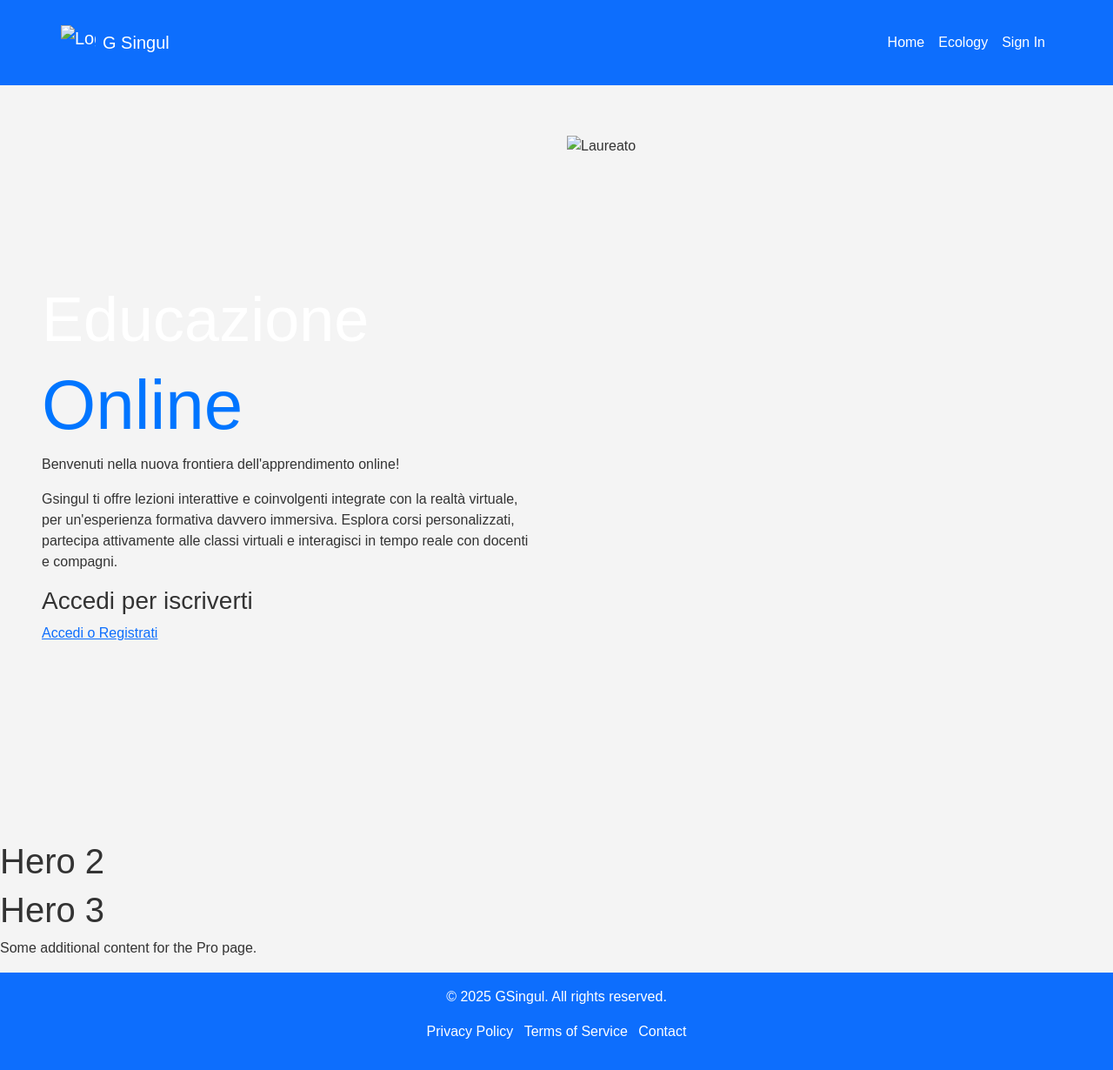
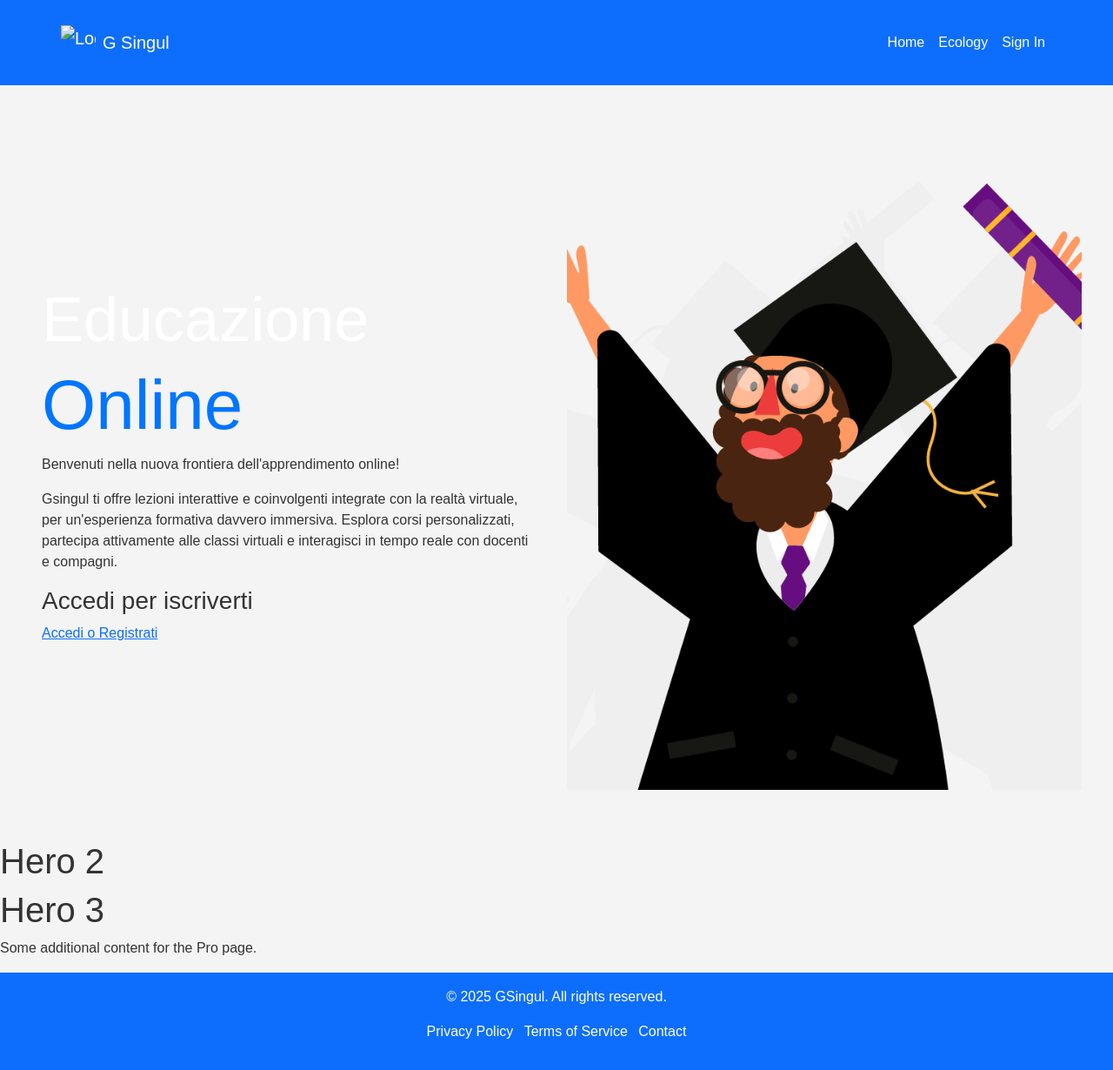
Before and after one commit to GSingul/grafica-bootstraps, a Jekyll site: the page built from index.md, in a window 1280 px wide. Shown: the whole page at 87% size. Built offline with Jekyll 4.4.1, drawn with Linux system fonts in a browser that asks for light colours.

Commit message:
Update hero-1.html

```diff
--- a/_includes/hero-1.html
+++ b/_includes/hero-1.html
@@ -15,7 +15,7 @@
                 </div>
                 <div class="col-6 d-flex align-items-center justify-content-center">
                     <div class="d-flex w-100 h-100">
-                        <img src="/grafica-bootstraps/images/Laureato_destokp.png" alt="Laureato" class="img-fluid"
+                        <img src="{{ '/assets/images/Laureato_destokp.png' | relative_url }}" alt="Laureato" class="img-fluid"
                              style="width: 100%; height: 100%; object-fit: cover;">
                     </div>
                 </div>
```
